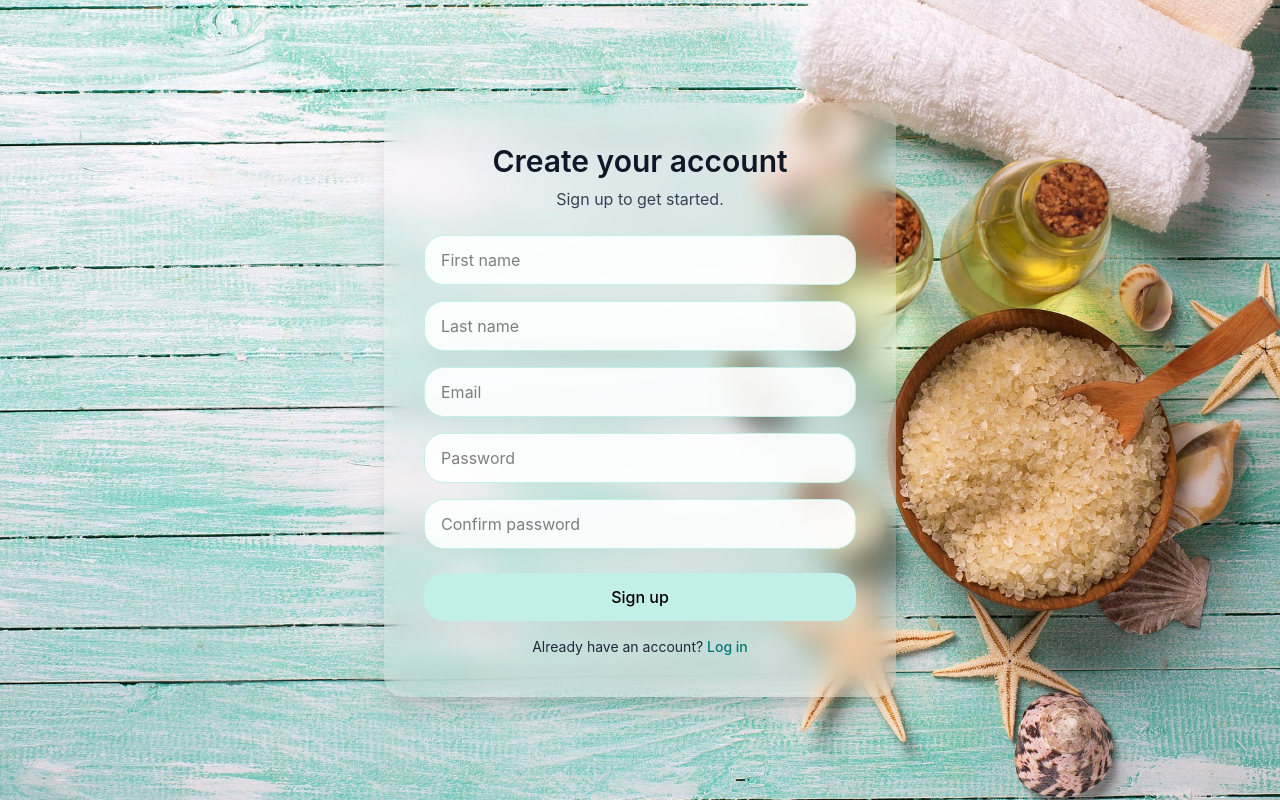
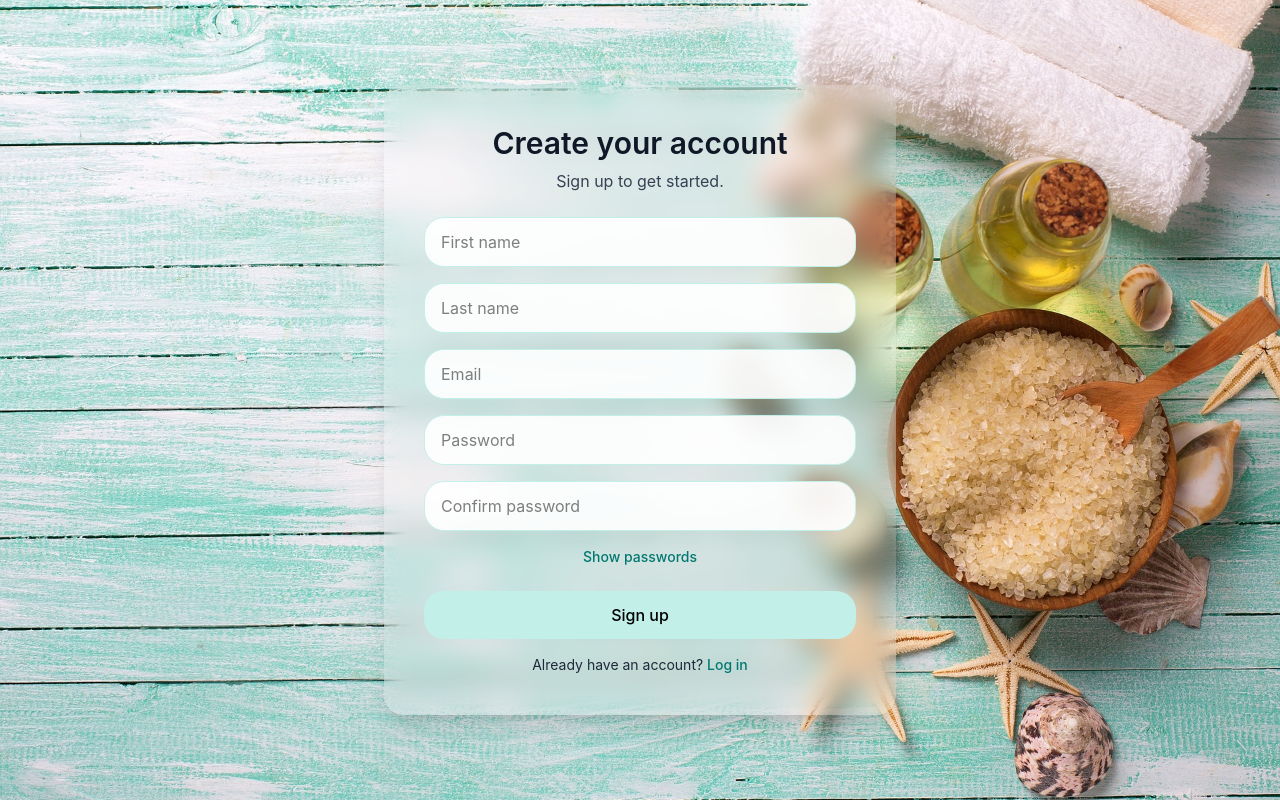
Before and after one commit to nethmikulasooriya/MERN-frontend, a React app: page /signup in a window 1280 px wide. Built offline with nearby package versions, Linux system fonts and the light colour scheme; no server answers; the HTML template or start-up script is replaced by a standard one.

Commit message:
feat: add password visibility toggle to SignUpPage

```diff
--- a/src/pages/signup.jsx
+++ b/src/pages/signup.jsx
@@ -9,6 +9,7 @@ export default function SignUpPage() {
   const [email, setEmail] = useState("");
   const [password, setPassword] = useState("");
   const [confirmPassword, setConfirmPassword] = useState("");
+  const [showPasswords, setShowPasswords] = useState(false);
   const [isLoading, setIsLoading] = useState(false);
   const navigate = useNavigate();
 
@@ -111,9 +112,10 @@ export default function SignUpPage() {
           <input
             id="signup-password"
             className={inputClassName}
-            type="password"
+            type={showPasswords ? "text" : "password"}
             autoComplete="new-password"
             placeholder="Password"
+
             value={password}
             onChange={(event) => setPassword(event.target.value)}
             required
@@ -125,13 +127,22 @@ export default function SignUpPage() {
           <input
             id="signup-confirm-password"
             className={inputClassName}
-            type="password"
+            type={showPasswords ? "text" : "password"}
             autoComplete="new-password"
             placeholder="Confirm password"
             value={confirmPassword}
             onChange={(event) => setConfirmPassword(event.target.value)}
             required
           />
+
+          <button
+            type="button"
+            aria-pressed={showPasswords}
+            className="self-center text-sm font-medium text-teal-700 hover:text-teal-900 hover:underline"
+            onClick={() => setShowPasswords((showing) => !showing)}
+          >
+            {showPasswords ? "Hide passwords" : "Show passwords"}
+          </button>
 
           <button
             className="mt-2 w-full rounded-[20px] bg-[#c3efe9] px-4 py-3 font-medium transition-opacity hover:opacity-90 disabled:cursor-not-allowed disabled:opacity-60"
```
